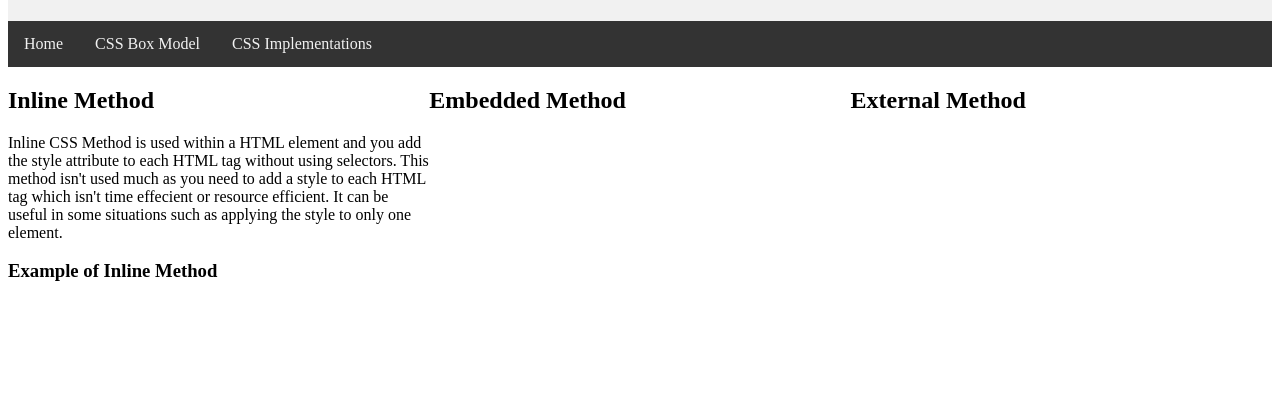
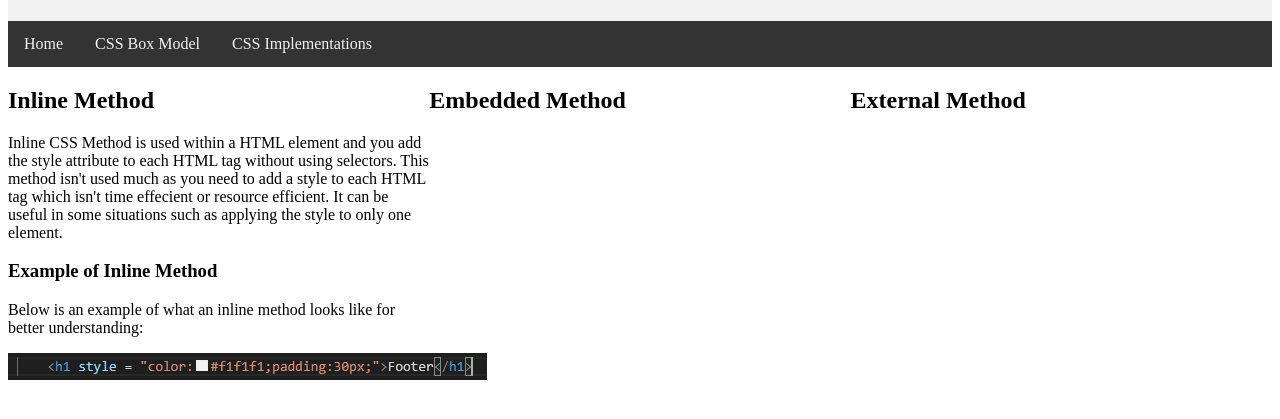
Before and after one commit to MiloSearle/assignment2, a plain HTML site: page methods.html in a window 1280 px wide. Shown: the part 107-526 px from the top of the page. Drawn offline with Linux system fonts and the light colour scheme.

Commit message:
inline method example

```diff
--- a/methods.html
+++ b/methods.html
@@ -71,6 +71,8 @@
                 <h2>Inline Method</h2>
                 <p>Inline CSS Method is used within a HTML element and you add the style attribute to each HTML tag without using selectors. This method isn't used much as you need to add a style to each HTML tag which isn't time effecient or resource efficient. It can be useful in some situations such as applying the style to only one element.</p>
                 <h3>Example of Inline Method</h3>
+                <p>Below is an example of what an inline method looks like for better understanding:</p>
+                <img src = "inlinemethodexample.PNG" alt = "Inline Method Example">
             </div>
 
             <div class = "column">
```
Also changed, not shown: inlinemethodexample.PNG (added).
